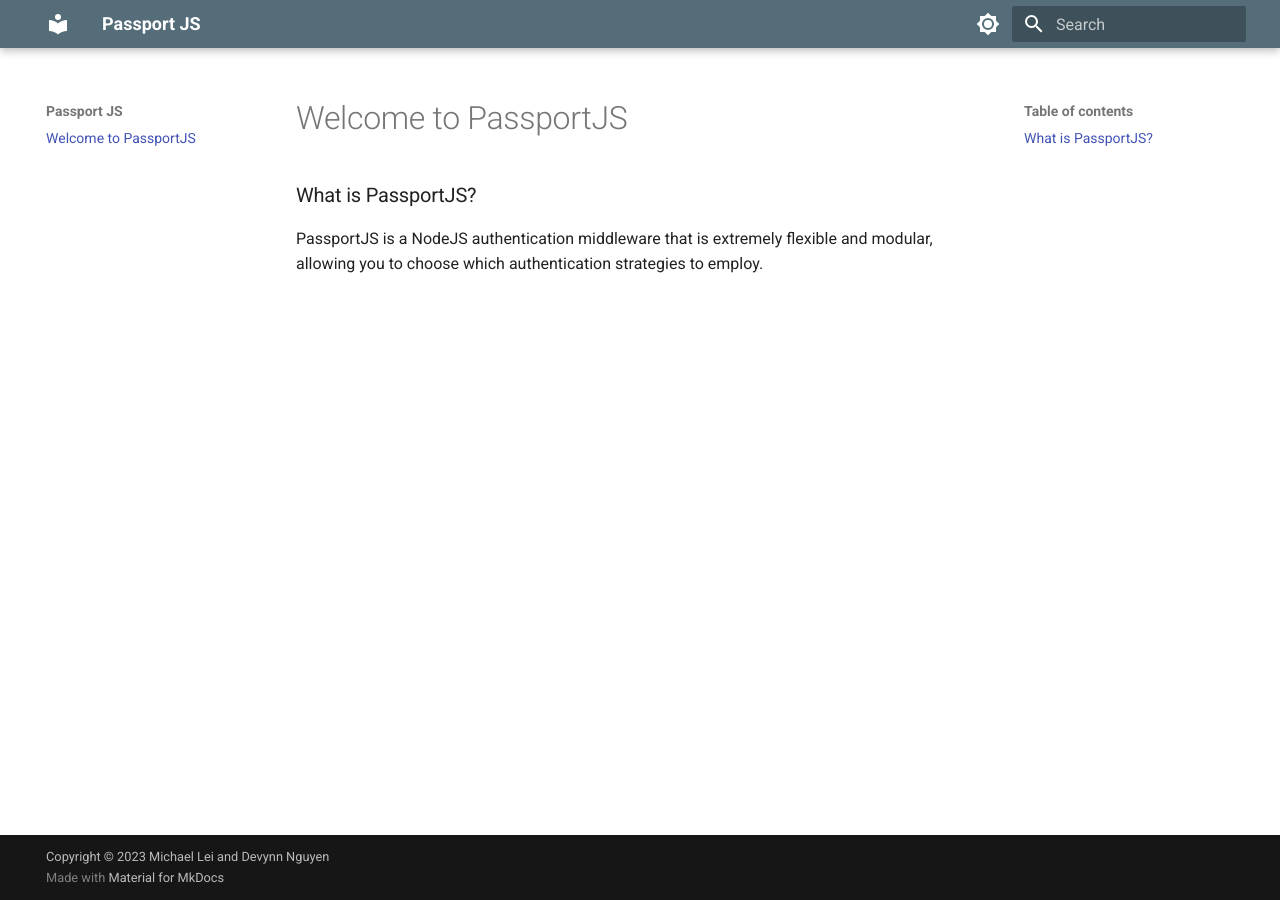
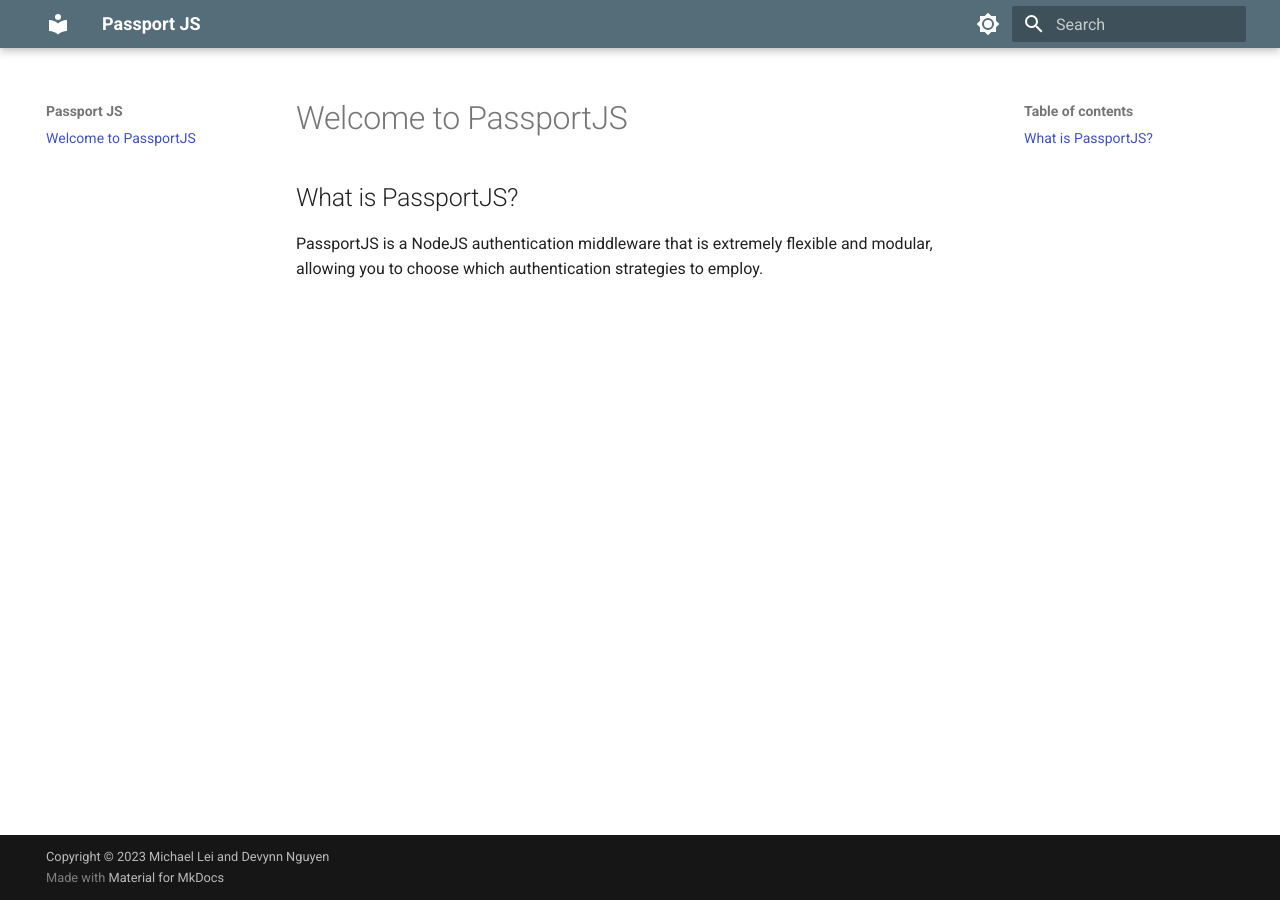
Before and after one commit to michaeleii/comm-documentation, an MkDocs documentation site: the page built from docs/index.md, in a window 1280 px wide. Built offline with MkDocs 1.6.1 and Material for MkDocs 9.7.7, drawn with Linux system fonts in a browser that asks for light colours.

Commit message:
Update homepage

```diff
--- a/docs/index.md
+++ b/docs/index.md
@@ -1,5 +1,5 @@
 # Welcome to PassportJS
 
-### What is PassportJS?
+## What is PassportJS?
 
 PassportJS is a NodeJS authentication middleware that is extremely flexible and modular, allowing you to choose which authentication strategies to employ.
```
